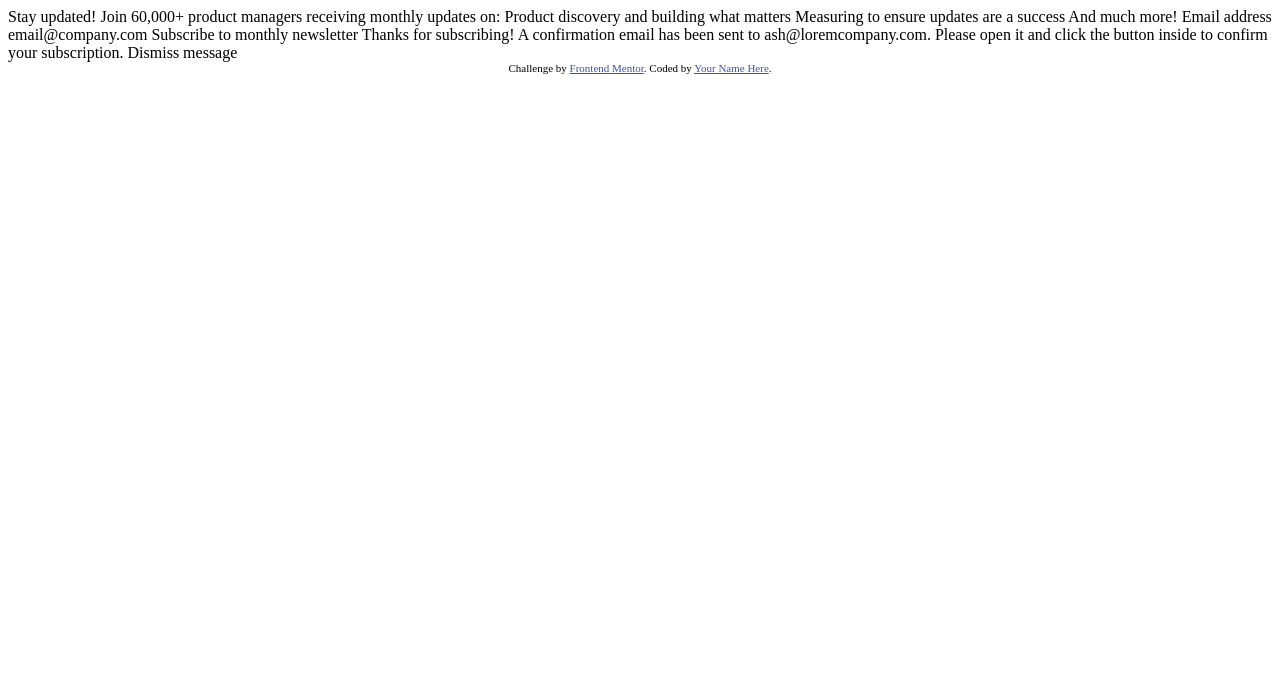
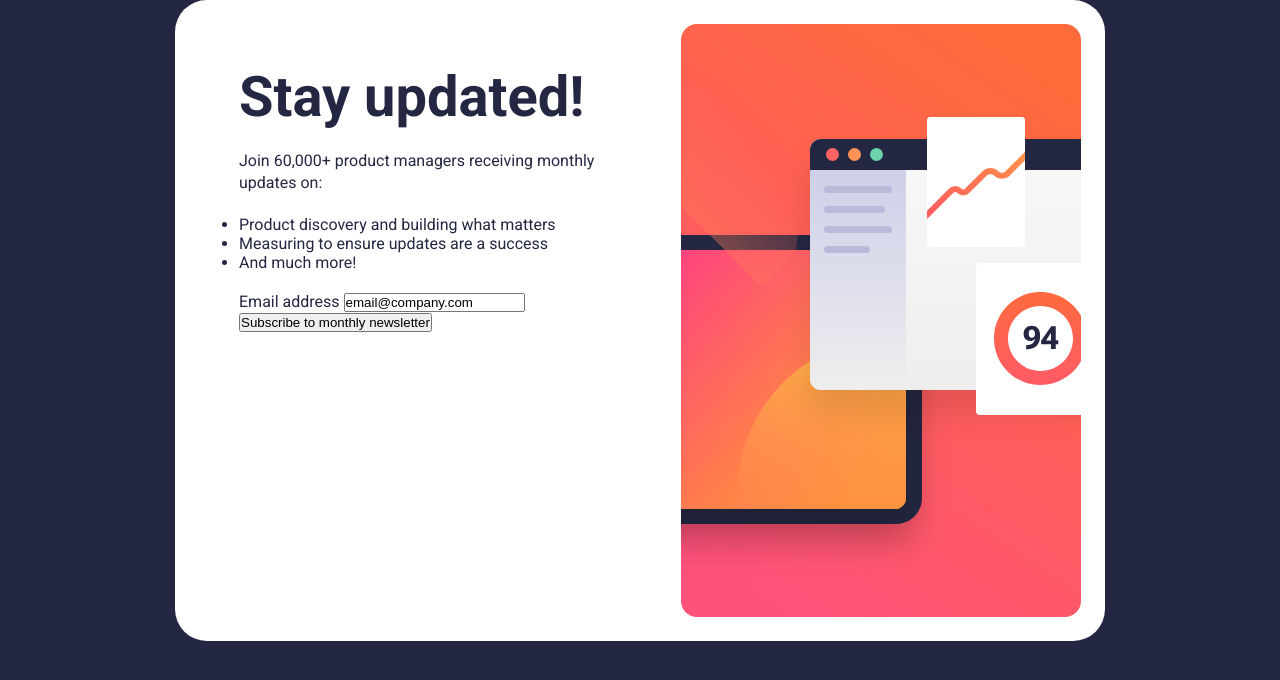
Before and after one commit to telsabate-hub/newsletter-sign-up, a plain HTML site: page index.html in a window 1280 px wide. Drawn offline with Linux system fonts and the light colour scheme.

Commit message:
Coded semantic hmtl, and set up scss and initial styles.

```diff
--- a/index.html
+++ b/index.html
@@ -6,47 +6,44 @@
 
   <link rel="icon" type="image/png" sizes="32x32" href="./assets/images/favicon-32x32.png">
 
+  <link rel="stylesheet" href="./css/main.css">
+
+  <link rel="preconnect" href="https://fonts.googleapis.com">
+  <link rel="preconnect" href="https://fonts.gstatic.com" crossorigin>
+  <link href="https://fonts.googleapis.com/css2?family=Roboto:ital,wght@0,100..900;1,100..900&display=swap" rel="stylesheet">
+
   <title>Frontend Mentor | Newsletter sign-up form with success message</title>
-
-  <!-- Feel free to remove these styles or customise in your own stylesheet 👍 -->
-  <style>
-    .attribution { font-size: 11px; text-align: center; }
-    .attribution a { color: hsl(228, 45%, 44%); }
-  </style>
 </head>
 <body>
+  <main>
+    <section>
+      <div class="form-container">
+        <h1>Stay updated!</h1>
+        <form>
+          <p>
+            Join 60,000+ product managers receiving monthly updates on:
+          </p>
+          <ul>
+            <li>Product discovery and building what matters</li>
+            <li>Measuring to ensure updates are a success</li>
+            <li>And much more!</li>
+          </ul>
 
-  <!-- Sign-up form start -->
-
-  Stay updated!
-
-  Join 60,000+ product managers receiving monthly updates on:
-
-  Product discovery and building what matters
-  Measuring to ensure updates are a success
-  And much more!
-
-  Email address
-  email@company.com
-
-  Subscribe to monthly newsletter
-
-  <!-- Sign-up form end -->
-
-  <!-- Success message start -->
-
-  Thanks for subscribing!
-
-  A confirmation email has been sent to ash@loremcompany.com.
-  Please open it and click the button inside to confirm your subscription.
-
-  Dismiss message
-
-  <!-- Success message end -->
-
-  <div class="attribution">
-    Challenge by <a href="https://www.frontendmentor.io?ref=challenge" target="_blank">Frontend Mentor</a>.
-    Coded by <a href="#">Your Name Here</a>.
-  </div>
+          <label>
+            Email address
+            <input type="email" name="email" required value="email@company.com"/>
+          </label>
+          <button type="submit">Subscribe to monthly newsletter</button>
+        </form>
+      </div>
+      <img src="./assets/images/illustration-sign-up-desktop.svg" alt="" class="illustration-sign-up-desktop"/>
+      <div hidden>
+        <h1>Thanks for subscribing!</h1>
+        <p>A confirmation email has been sent to ash@loremcompany.com.
+          Please open it and click the button inside to confirm your subscription.</p>
+        <button>Dismiss message</button>
+      </div>
+    </section>
+  </main>
 </body>
 </html>
--- /dev/null
+++ b/scss/_config.scss
@@ -0,0 +1,19 @@
+$primary_red: hsl(4, 100%, 67%);
+$neutral_blue_800: hsl(234, 29%, 20%);
+$neutral_blue_700: hsl(235, 18%, 26%);
+$neutral_grey: hsl(0, 0%,58%);
+$neutral_white: hsl(0, 0%, 100%);
+
+* {
+    box-sizing: border-box;
+    margin: 0;
+    padding: 0;
+}
+
+body {
+    font-family: "Roboto", serif;
+    font-weight: 400;
+    font-size: 1rem;
+    background: $neutral_blue_800;
+    color: $neutral_blue_800;
+}
--- /dev/null
+++ b/scss/main.scss
@@ -0,0 +1,35 @@
+@import './config';
+
+section {
+    background: $neutral_white;
+    display: flex;
+    justify-content: center;
+    padding: 24px;
+    margin: auto;
+    width: 930px;
+    border-radius: 2rem;
+}
+
+.form-container {
+    padding: 40px;
+}
+
+.illustration-sign-up-desktop {
+    width: 46%;
+}
+
+h1 {
+    font-size: 56px;
+}
+
+form {
+    padding-top: 20px;
+}
+
+ul {
+    padding: 20px 0;
+}
+
+p {
+    line-height: 1.4;
+}
```
Also changed, not shown: css/main.css (added).
